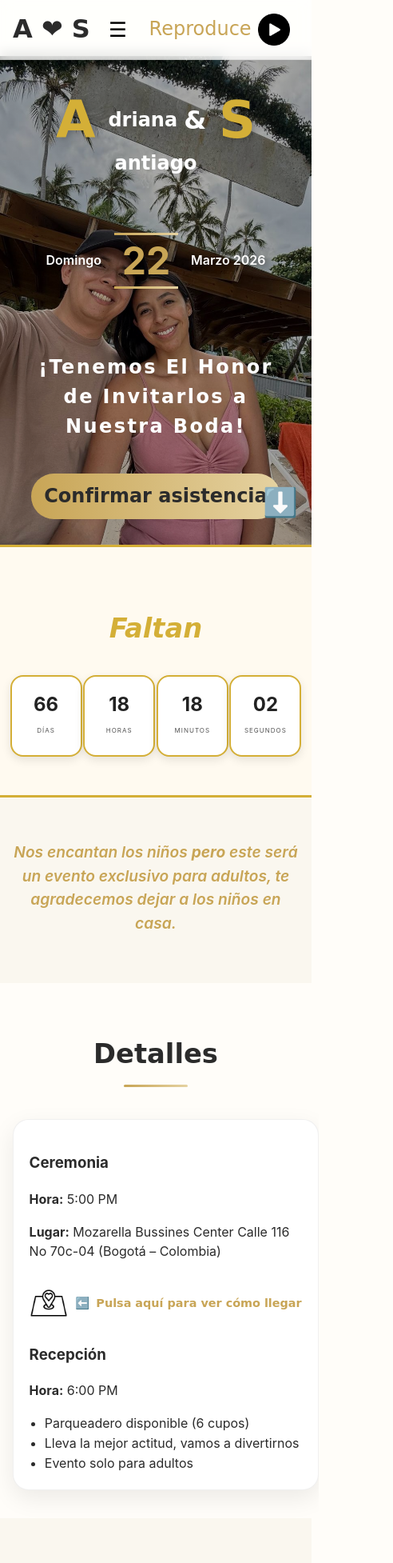
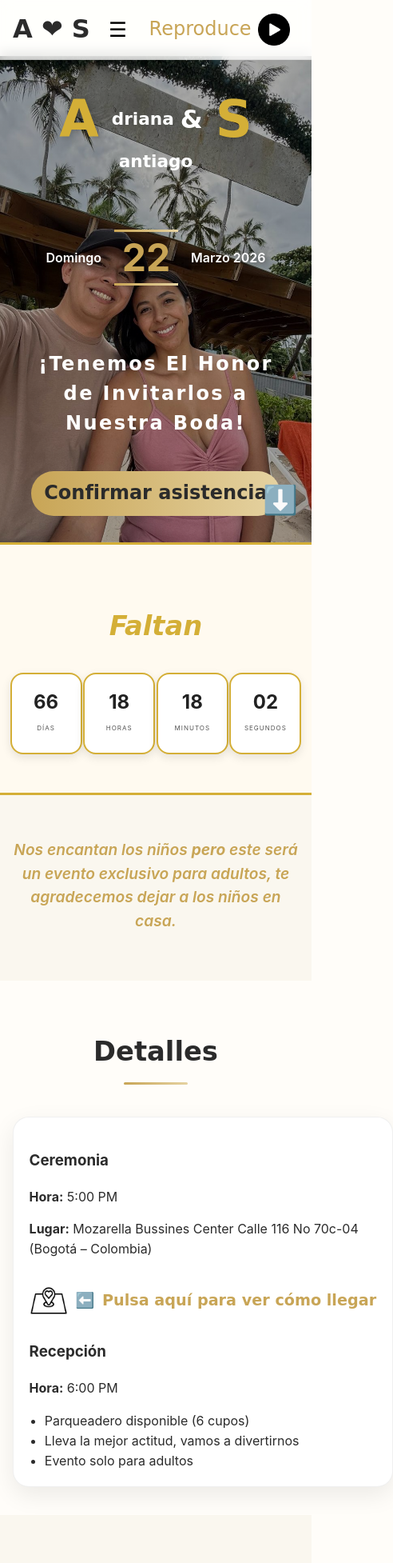
Before and after one commit to elmasteo/proyectoboda, a website: page index.html in a window 390 px wide. Shown: the top 1954 px of the page at 80% size, 492 px wide, since content can reach past the window. Drawn offline with Linux system fonts and the light colour scheme; a web font is replaced by a local one.

Commit message:
ajuste tamaño de textos

```diff
--- a/styles.css
+++ b/styles.css
@@ -522,7 +522,7 @@ input:focus, select:focus, textarea:focus {
   margin-top: 1rem;
 }
 @media (max-width: 768px){
-  .hero__content h1 { font-size: 1.5rem; }
+  .hero__content h1 { font-size: 1.35rem; }
   .hero__content .subtitle { font-size: 1.5rem; }
   .hero__content .btn { font-size: 1.5rem; padding: 0.6rem 1rem; }
 }
@@ -979,7 +979,7 @@ input:focus, select:focus, textarea:focus {
   .map-hint{
     opacity: 1;
     transform: none;
-    font-size: .9rem;
+    font-size: 1.2rem;
   }
 
   /* Orden: icono → flecha → texto */
```
